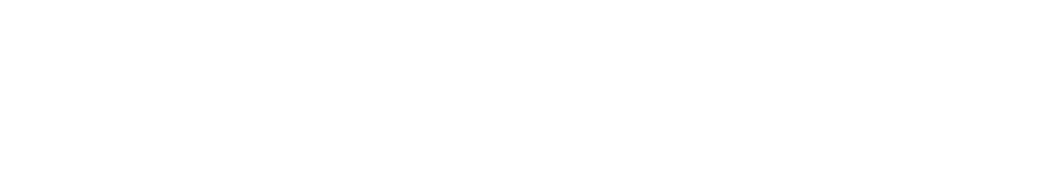
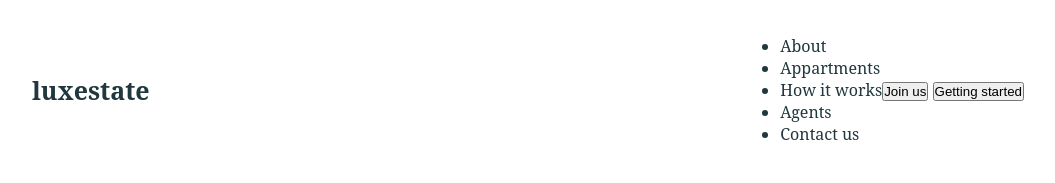
Before and after one commit to maharvladyslav/practic_flexbox, a plain HTML site: page index.html in a window 1280 px wide. Shown: the whole page, without its empty margins (112-1167 px from the left). Drawn offline with Linux system fonts and the light colour scheme.

Commit message:
Стилізували Header

```diff
--- a/index.html
+++ b/index.html
@@ -8,5 +8,24 @@
     <link rel="stylesheet" href="reset.css" />
     <link rel="stylesheet" href="style.css" />
   </head>
-  <body></body>
+  <body>
+    <header class="header">
+      <h1 class="header-logo">
+        <a href="#" class="header-logo-link">luxestate</a>
+      </h1>
+      <nav>
+        <ul class="header-menu">
+          <li class="header-menu-item">About</li>
+          <li class="header-menu-item">Appartments</li>
+          <li class="header-menu-item">How it works</li>
+          <li class="header-menu-item">Agents</li>
+          <li class="header-menu-item">Contact us</li>
+        </ul>
+      </nav>
+      <div class="header-buttons">
+        <button class="join">Join us</button>
+        <button class="started">Getting started</button>
+      </div>
+    </header>
+  </body>
 </html>
--- a/style.css
+++ b/style.css
@@ -0,0 +1,25 @@
+/* Глобальні стилі */
+body {
+  font-family: "Montserrat", "serif";
+  color: #1f373d;
+}
+a {
+  text-decoration: none;
+  color: #1f373d;
+}
+
+/* Header  */
+.header {
+  display: flex;
+  width: 1024px;
+  margin: 0 auto;
+  justify-content: space-between;
+  align-items: center;
+  padding: 35px 16px;
+}
+
+.header-logo {
+  font-size: 25px;
+  font-weight: 600px;
+  flex-grow: 1;
+}
```
